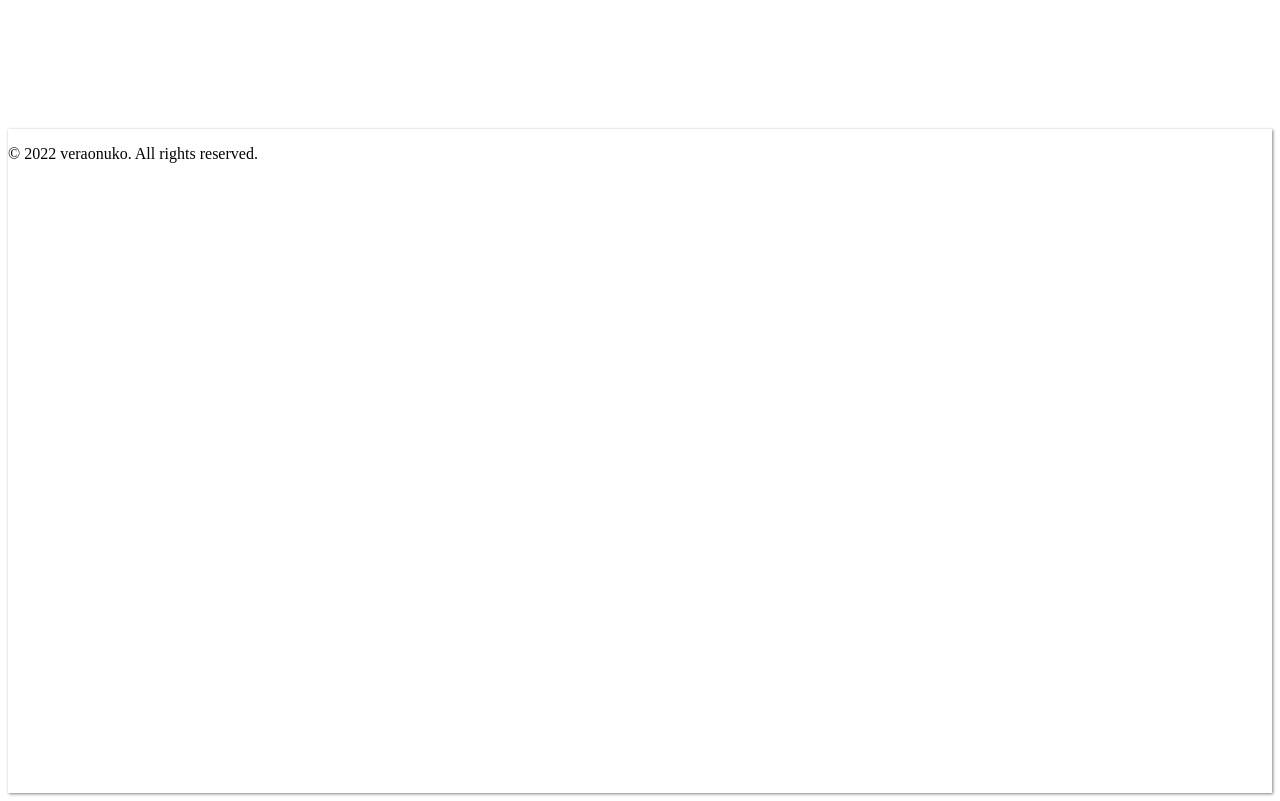
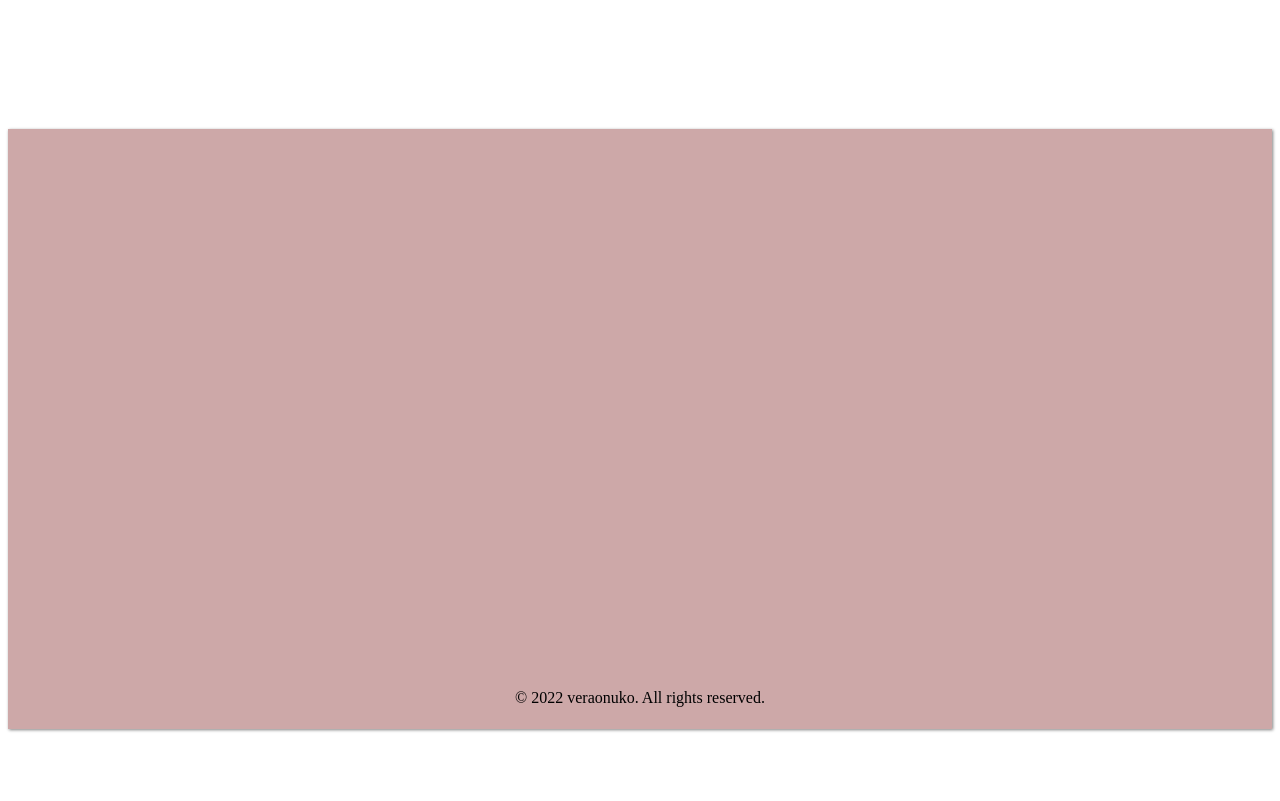
Before and after one commit to Vera25-O/clothline, a React (Create React App) app in the folder my-app/: page /fashion in a window 1280 px wide. Shown: the part 2260-3061 px from the top of the page. After the commit the page ends 2997 px from the top, so only its background shows below. Built offline with nearby package versions, Linux system fonts and the light colour scheme.

Commit message:
modified Footer.js

```diff
--- a/my-app/src/index.css
+++ b/my-app/src/index.css
@@ -118,13 +118,18 @@ h5 {
 /* footer css */
 .footer {
   box-shadow: 1px 1px 3px grey;
+  background-color: rgb(205, 168, 168);
   margin-top: 20vh;
-  height: 83vh;
-  opacity: 0.1;
+  height: 75vh;
+  opacity: 1;
   overflow: hidden;
   bottom: 0;
   opacity: 1;
   width: 100%;
+}
+.cright{
+  margin-top: 70vh;
+  text-align: center;
 }
 
 /* fashion css */
```
